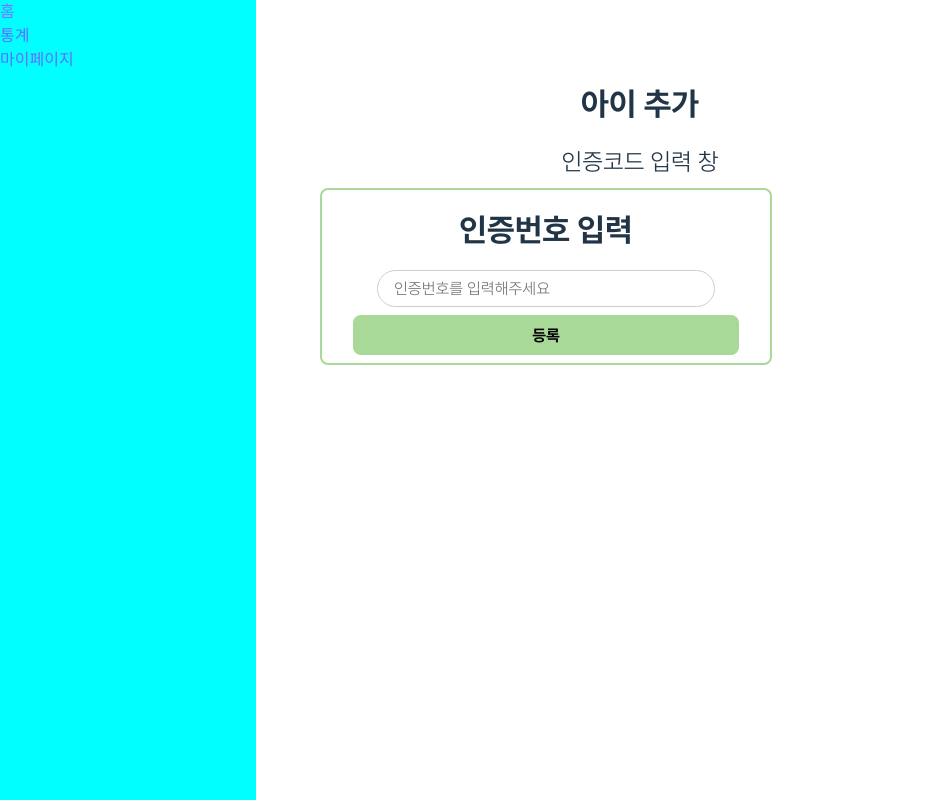
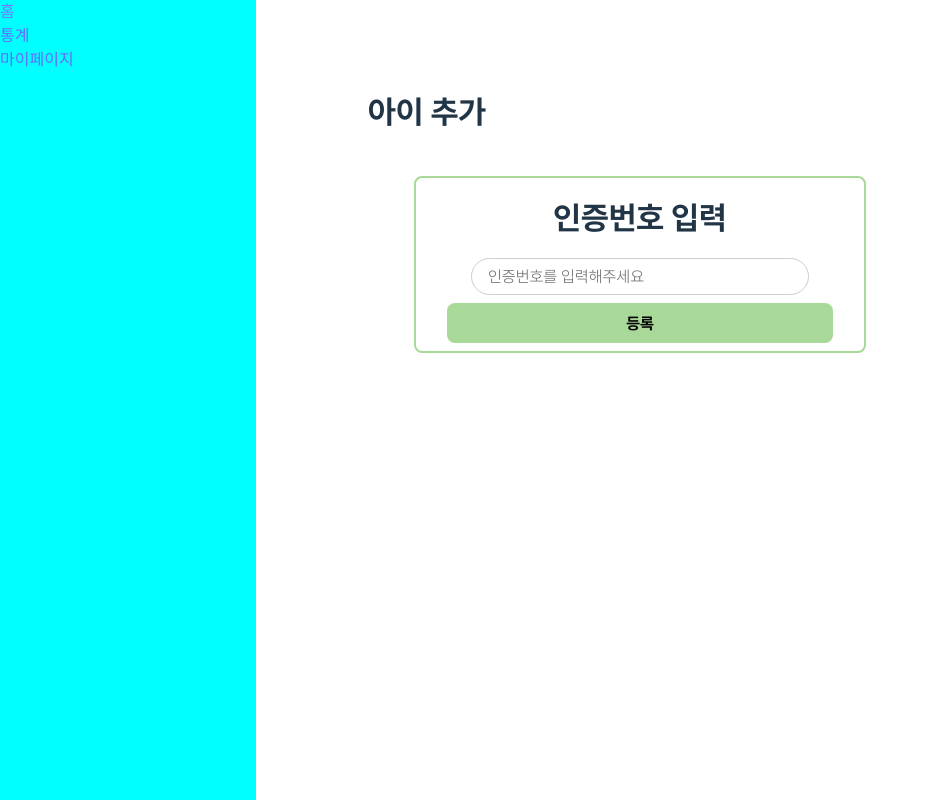
Before and after one commit to eugenieseo16/EduSetpo, a React (Vite) app in the folder frontend/: page /parents/addchild in a window 1280 px wide. Shown: the whole page, without its empty margins (0-929 px from the left). Built offline with nearby package versions, Linux system fonts and the light colour scheme.

Commit message:
Feat: parents 헤더 생성

```diff
--- a/frontend/src/components/addchild/addChildBox/AddChildBox.module.scss
+++ b/frontend/src/components/addchild/addChildBox/AddChildBox.module.scss
@@ -1,16 +1,21 @@
 @import '../../../styles/variables';
 
-.add-child-container {
+.add-child-box-container {
   border: 2px solid $light-green;
   display: flex;
   flex-direction: column;
   justify-content: center;
   align-items: center;
   width: 70%;
-  height: 50%;
+  height: 70%;
   border-radius: 0.5rem;
+  position: relative;
 
   @media (max-width: 768px) {
     width: 80%;
   }
 }
+
+.add-child-box-container-hidden {
+  display: none;
+}
--- a/frontend/src/components/addchild/addChildBox/AddChildBox.tsx
+++ b/frontend/src/components/addchild/addChildBox/AddChildBox.tsx
@@ -6,12 +6,14 @@ interface AddChildBoxProps {
   studentLessonId: any;
   setStudentLessonId: (id: any) => void;
   setModalOpen: (isOpen: boolean) => void;
+  modalOpen: boolean;
 }
 
 export const AddChildBox: React.FC<AddChildBoxProps> = ({
   studentLessonId,
   setStudentLessonId,
   setModalOpen,
+  modalOpen,
 }) => {
   const checkStudentLessonId = async (): Promise<boolean> => {
     try {
@@ -34,8 +36,13 @@ export const AddChildBox: React.FC<AddChildBoxProps> = ({
     }
   };
 
+  const containerClass = modalOpen
+    ? styles['add-child-box-container-hidden']
+    : styles['add-child-box-container'];
+
   return (
-    <div className={styles['add-child-container']}>
+    <>
+      <div className={containerClass}>
         <h2>인증번호 입력</h2>
         <input
           type="text"
@@ -47,5 +54,6 @@ export const AddChildBox: React.FC<AddChildBoxProps> = ({
           등록
         </LongButton>
       </div>
+    </>
   );
 };
--- a/frontend/src/components/addchild/addChildModal/AddChildModal.module.scss
+++ b/frontend/src/components/addchild/addChildModal/AddChildModal.module.scss
@@ -1,16 +1,17 @@
 @import '../../../styles/variables';
 
-.add-child-container {
+.add-child-modal-container {
   border: 2px solid $light-green;
   display: flex;
   flex-direction: column;
   justify-content: center;
   align-items: center;
-  width: 70%;
-  height: 50%;
+  width: 80%;
+
+  height: 70%;
+
   border-radius: 0.5rem;
-  position: relative; // Add this line for absolute positioning of buttons
-
+  position: relative;
   @media (max-width: 768px) {
     width: 80%;
   }
@@ -19,11 +20,6 @@
     position: absolute;
     top: 1rem;
     right: 1rem;
-  }
-
-  .register-button {
-    position: absolute;
-    bottom: 1rem;
-    align-self: center;
+    font-size: small;
   }
 }
--- a/frontend/src/components/addchild/addChildModal/AddChildModal.tsx
+++ b/frontend/src/components/addchild/addChildModal/AddChildModal.tsx
@@ -45,12 +45,11 @@ export const AddChildModal: React.FC<AddChildModalProps> = ({
   return (
     <>
       {isOpen && (
-        <div className={styles.modal}>
-          <div className={styles['add-child-container']}>
+        <div className={styles['add-child-modal-container']}>
           <button className={styles['close-button']} onClick={handleClose}>
             X
           </button>
-            <h3>이름 등록</h3>
+          <h2>이름 등록</h2>
           <input
             type="text"
             placeholder="자녀의 이름을 입력해주세요"
@@ -61,7 +60,6 @@ export const AddChildModal: React.FC<AddChildModalProps> = ({
             등록
           </LongButton>
         </div>
-        </div>
       )}
     </>
   );
--- /dev/null
+++ b/frontend/src/components/common/parentsHeader/ParentsHeader.module.scss
@@ -0,0 +1,24 @@
+.parents-header {
+  display: flex;
+  align-items: left;
+  padding: 0.5rem 2rem 0.5rem 2rem;
+  margin-bottom: 1rem;
+  justify-content: space-between;
+
+  .title-container {
+    flex: 7;
+    text-align: left;
+    padding: 1rem;
+  }
+
+  .logo-container {
+    flex: 1;
+    text-align: right;
+    padding-left: 1rem;
+  }
+
+  .logo {
+    max-width: 7rem;
+    height: auto;
+  }
+}
--- /dev/null
+++ b/frontend/src/components/common/parentsHeader/ParentsHeader.tsx
@@ -0,0 +1,34 @@
+import React from 'react';
+import styles from './ParentsHeader.module.scss';
+
+// 사용법 :  <ParentsHeader title={`Welcome, ${name}!\nThis is my website.`} />
+
+interface ParentsHeaderProps {
+  mainTitle: string;
+  subTitle?: string;
+  logoimage?: string;
+}
+
+const ParentsHeader: React.FC<ParentsHeaderProps> = ({
+  mainTitle,
+  subTitle = '',
+  logoimage,
+}) => {
+  return (
+    <header className={styles['parents-header']}>
+      <div>
+        <h2>{mainTitle}</h2>
+        {/*  subTitle이 있을 경우에만 렌더링 */}
+        {subTitle && <h3>{subTitle}</h3>}
+      </div>
+
+      {logoimage && ( // logo가 존재하면 img 태그를 렌더링합니다.
+        <div className={styles['logo-container']}>
+          <img src={logoimage} alt="logoimage" className={styles.logo} />
+        </div>
+      )}
+    </header>
+  );
+};
+
+export default ParentsHeader;
--- a/frontend/src/pages/addChild/AddChild.module.scss
+++ b/frontend/src/pages/addChild/AddChild.module.scss
@@ -0,0 +1,5 @@
+.addchild-container {
+  display: flex;
+  justify-content: center;
+  align-items: center;
+}
--- a/frontend/src/pages/addChild/AddChild.tsx
+++ b/frontend/src/pages/addChild/AddChild.tsx
@@ -2,6 +2,7 @@ import { useState } from 'react';
 import { AddChildBox } from '../../components/addchild/addChildBox/AddChildBox';
 import { AddChildModal } from '../../components/addchild/addChildModal/AddChildModal';
 import styles from './AddChild.module.scss';
+import ParentsHeader from '../../components/common/parentsHeader/ParentsHeader';
 
 export const AddChild = () => {
   const [studentLessonId, setStudentLessonId] = useState<any>('');
@@ -9,14 +10,16 @@ export const AddChild = () => {
   const [modalOpen, setModalOpen] = useState<boolean>(false);
 
   return (
+    <>
+      <ParentsHeader mainTitle="아이 추가" />
+
       <div>
-      <h2>아이 추가</h2>
-      <div>
-        <p>인증코드 입력 창</p>
+        <div className={styles['addchild-container']}>
           <AddChildBox
             studentLessonId={studentLessonId}
             setStudentLessonId={setStudentLessonId}
             setModalOpen={setModalOpen}
+            modalOpen={modalOpen}
           />
           <AddChildModal
             isOpen={modalOpen}
@@ -28,5 +31,6 @@ export const AddChild = () => {
           />
         </div>
       </div>
+    </>
   );
 };
--- a/frontend/src/pages/parentsMain/ParentsMain.module.scss
+++ b/frontend/src/pages/parentsMain/ParentsMain.module.scss
@@ -1,23 +1,3 @@
-.container {
+.parentsmain-container {
   width: 90%;
-  display: grid; // Grid layout 사용
-  grid-template-columns: repeat(12, 1fr); // 12개의 동일한 너비(1fr)의 열 생성
-  gap: 0.5rem; // 열과 행 사이의 간격 설정
 }
-
-.textContainer {
-  grid-column: span 8; // 텍스트 컨테이너가 8개 열 차지
-}
-
-.spacer {
-  grid-column: span 1; // 여백이 1개 열 차지
-}
-
-.imageContainer {
-  grid-column: span 3; // 이미지가 3개 열 차지
-  img {
-    width: 100%;
-    max-width: 100%;
-    height: auto;
-  }
-}
--- a/frontend/src/pages/parentsMain/ParentsMain.tsx
+++ b/frontend/src/pages/parentsMain/ParentsMain.tsx
@@ -1,26 +1,25 @@
 import styles from './ParentsMain.module.scss';
-import educell from '../../assets/images/educell.png';
+
 import { LongButton } from '../../components/common/button/Button';
 import { NavLink } from 'react-router-dom';
+import ParentsHeader from '../../components/common/parentsHeader/ParentsHeader';
+import logoimage from '../.././assets/images/educell.png';
 
 export const ParentsMain = () => {
   const parentname = '서삼이들';
 
   return (
-    <div className={styles.container}>
-      <div className={styles.textContainer}>
-        <h1>{parentname}님,</h1>
-        <h1>안녕하세요</h1>
+    <>
+      <ParentsHeader
+        mainTitle={`${parentname}님,`}
+        subTitle="안녕하세요"
+        logoimage={logoimage}
+      />
+      <div className={styles['parentsmain-container']}>
+        <LongButton variant="success">
+          <NavLink to="addchild">+ 내 아이 추가하기</NavLink>
+        </LongButton>
       </div>
-      <div className={styles.spacer}></div>
-      <div className={styles.imageContainer}>
-        <img src={educell} alt="에듀셀 이미지" />
-      </div>
-      <LongButton variant="success">
-        <NavLink to="addchild">+ 내 아이 추가하기</NavLink>
-      </LongButton>
-    </div>
+    </>
   );
 };
-
-///8/12는1/12 여백  글자 3/12는 이미지
```
Lines whose indentation alone changed are shown as unchanged.
